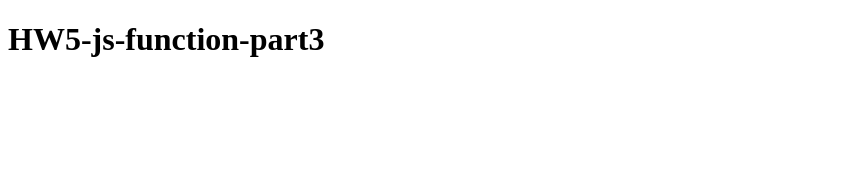
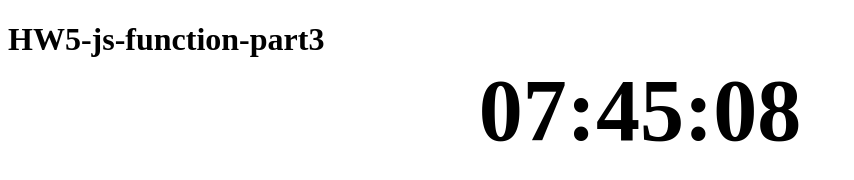
Before and after one commit to Maksim-git/HW5-js-function-part3, a plain HTML site: page index.html in a window 1280 px wide. Shown: the whole page, without its empty margins (0-854 px from the left). Drawn offline with Linux system fonts and the light colour scheme.

Commit message:
real time display implementation

```diff
--- /dev/null
+++ b/css/style.css
@@ -0,0 +1,10 @@
+.main-wrapper{
+    display: flex;
+    justify-content: center;
+}
+
+.time-style{
+    font-size: 88px;
+    line-height: 61px;
+    font-weight: bold;
+}
--- a/index.html
+++ b/index.html
@@ -5,11 +5,13 @@
     <meta http-equiv="X-UA-Compatible" content="IE=edge" />
     <meta name="viewport" content="width=device-width, initial-scale=1.0" />
     <title>HW5-js-function-part3</title>
+    <link rel="stylesheet" href="./css/style.css" />
   </head>
   <body>
     <h1>HW5-js-function-part3</h1>
-
+    <div class="main-wrapper">
+      <div id="display-time" class="time-style"></div>
+    </div>
     <script src="./script.js" defer></script>
-    <footer></footer>
   </body>
 </html>
--- a/script.js
+++ b/script.js
@@ -24,3 +24,13 @@ function descendingNumber(a, b) {
     descendingNumber(a, b);
 }
 descendingNumber(10, 1);
+
+console.log('-------------- # 5 Часы на экране - Первый вариант')
+
+const displayTime = document.getElementById('display-time');
+
+function getCurrentTimeString() {
+   return new Date().toTimeString().replace(/ .*/, '');
+}
+
+setInterval(() => displayTime.innerHTML = getCurrentTimeString(),1000);
```
